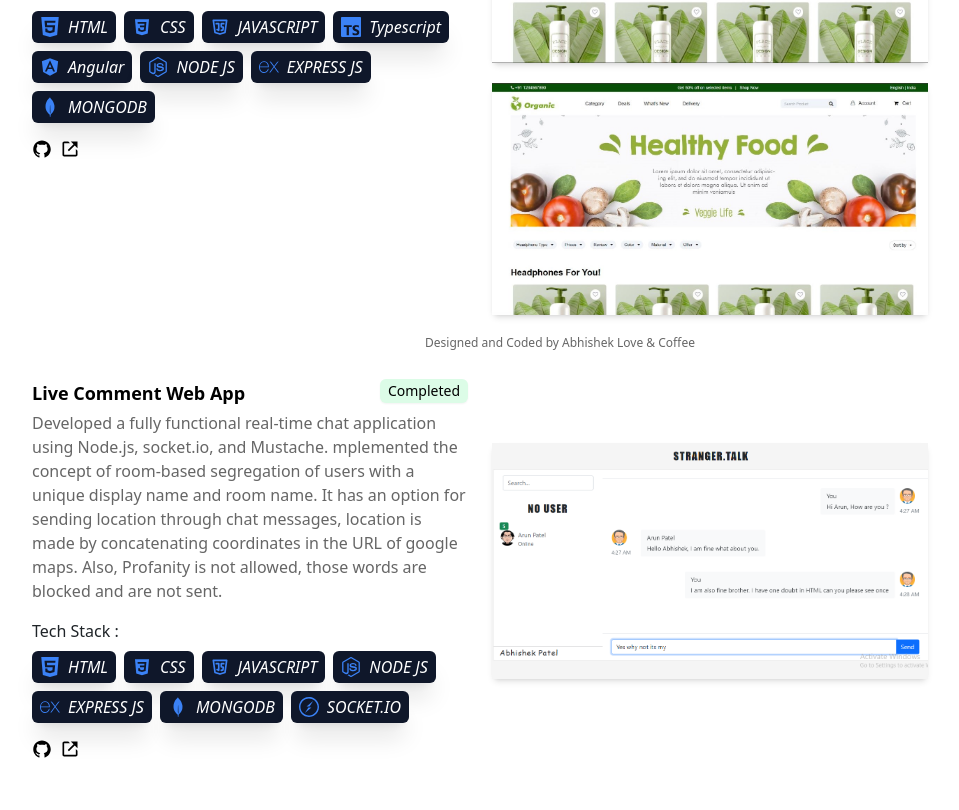
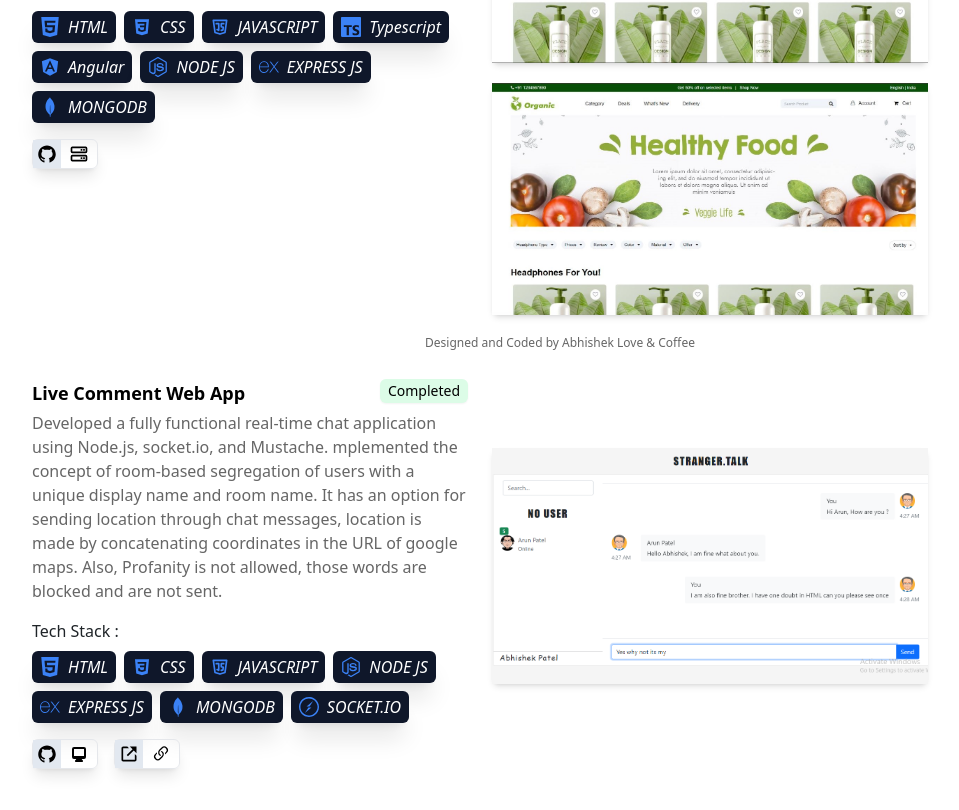
Before and after one commit to Abhishekpatel123/portfolio-02-02-2023, a React (Create React App) app: page /portfolio-02-02-2023/projects in a window 1280 px wide. Shown: the part 445-1255 px from the top of the page, without its empty margins (160-1119 px from the left). Built offline with nearby package versions, Linux system fonts and the light colour scheme.

Commit message:
Feat project page  icon ui & 1 project added

```diff
--- a/src/Components/Project.js
+++ b/src/Components/Project.js
@@ -1,7 +1,9 @@
 import React from 'react';
 import { AiFillGithub } from 'react-icons/ai';
-import { BiLinkExternal } from 'react-icons/bi';
+import { BiLinkExternal, BiServer } from 'react-icons/bi';
+import { HiDesktopComputer } from 'react-icons/hi';
 import { SiStyledcomponents } from 'react-icons/si';
+import { BsLink45Deg } from 'react-icons/bs';
 import { projectType } from '../constants';
 import SkillButton from './SkillButton';
 
@@ -12,6 +14,7 @@ function Project({
   tech_usages,
   liveLink,
   githubLink,
+  githubServerLink,
   status,
   type,
 }) {
@@ -45,25 +48,61 @@ function Project({
             ))}
           </div>
         </h3>
-        <div className='my-2 flex gap-2'>
+        <div className='my-2 flex gap-4 items-center'>
+          {/* Github */}
+          <div className='flex items-center rounded-md shadow-lg border'>
+            <div className='bg-slate-200 p-1'>
+              <AiFillGithub fontSize={20} className='dark:fill-light-content' />
+            </div>
+            {githubLink && (
               <a
                 href={githubLink}
                 alt='github'
                 target='_blank'
                 rel='noreferrer'
-            className='hover:text-blue-500 hover:scale-110'
+                className='hover:text-blue-500 hover:scale-110 px-2'
               >
-            <AiFillGithub fontSize={20} className = 'dark:fill-light-content'  />
+                <HiDesktopComputer
+                  fontSize={20}
+                  className='dark:fill-light-content'
+                />
               </a>
+            )}
+            {githubServerLink && (
+              <a
+                href={githubServerLink}
+                alt='github'
+                target='_blank'
+                rel='noreferrer'
+                className='hover:text-blue-500 hover:scale-110 px-2'
+              >
+                <BiServer fontSize={20} className='dark:fill-light-content' />
+              </a>
+            )}
+          </div>
+          {/* Link */}
+          {liveLink && (
+            <div className='flex items-center rounded-md shadow-lg border'>
+              <div className='bg-slate-200 p-1'>
+                <BiLinkExternal
+                  fontSize={20}
+                  className='dark:fill-light-content'
+                />
+              </div>
               <a
                 href={liveLink}
+                alt='github'
+                target='_blank'
                 rel='noreferrer'
-            target='_blank'
-            alt='project link'
-            className='hover:text-blue-500 hover:scale-110'
+                className='hover:text-blue-500 hover:scale-110 px-2'
               >
-            <BiLinkExternal fontSize={20} className = 'dark:fill-light-content' />
+                <BsLink45Deg
+                  fontSize={20}
+                  className='dark:fill-light-content'
+                />
               </a>
+            </div>
+          )}
         </div>
       </div>
       {/* right */}
--- a/src/Pages/Projects.js
+++ b/src/Pages/Projects.js
@@ -44,8 +44,8 @@ function Projects() {
           </div>
         </div>
         <div
-          // className=' divide-green-600 divide-y-4'
-          //className="grid grid-cols-1 md:grid-cols-2 lg:grid-cols-3 gap-x-10"
+        // className=' divide-green-600 divide-y-4'
+        //className="grid grid-cols-1 md:grid-cols-2 lg:grid-cols-3 gap-x-10"
         >
           {React.Children.toArray(
             filteredProjects.map(
@@ -60,6 +60,7 @@ function Projects() {
                   status,
                   id,
                   type,
+                  githubServerLink,
                 },
                 idx
               ) => (
@@ -74,6 +75,7 @@ function Projects() {
                     images={images}
                     status={status}
                     type={type}
+                    githubServerLink={githubServerLink}
                   />
                 </>
               )
--- a/src/db/project.db.js
+++ b/src/db/project.db.js
@@ -36,7 +36,7 @@ const projects = [
     description:
       'Designed and developed a fully dynamic web application to dynamically update each section. Includes all the e-commerce features like Wishlist, cart, payment history, order, etc.',
     liveLink: '',
-    githubLink: 'https://github.com/Abhishekpatel123/organic-store-server',
+    githubServerLink: 'https://github.com/Abhishekpatel123/organic-store-server',
     images: organicStoreImages,
   },
   {
@@ -74,8 +74,9 @@ const projects = [
       { Icon: SiMongodb, label: 'MONGODB' },
     ],
     description: 'Ab pade kam paise mai or gher mai rehete hue',
-    liveLink: 'https://comment-web-app.herokuapp.com',
-    githubLink: 'https://comment-web-app.herokuapp.com',
+    liveLink: 'https://pathpradarshak.netlify.app/',
+    githubLink: 'https://github.com/Abhishekpatel123/pathpradarshak-client.git',
+    githubServerLink: 'https://github.com/Abhishekpatel123/pathpradarshak-server.git',
     images: [],
   },
   {
@@ -111,6 +112,7 @@ const projects = [
       'It is a local ecommerce application which include two application (seller and customer).',
     liveLink: '',
     githubLink: 'https://github.com/Abhishekpatel123/savekaro-30-01-2023',
+    githubServerLink: 'https://github.com/Abhishekpatel123/savekaro-api',
     images: saveKaroImages,
   },
 ];
```
Lines whose indentation alone changed are shown as unchanged.
